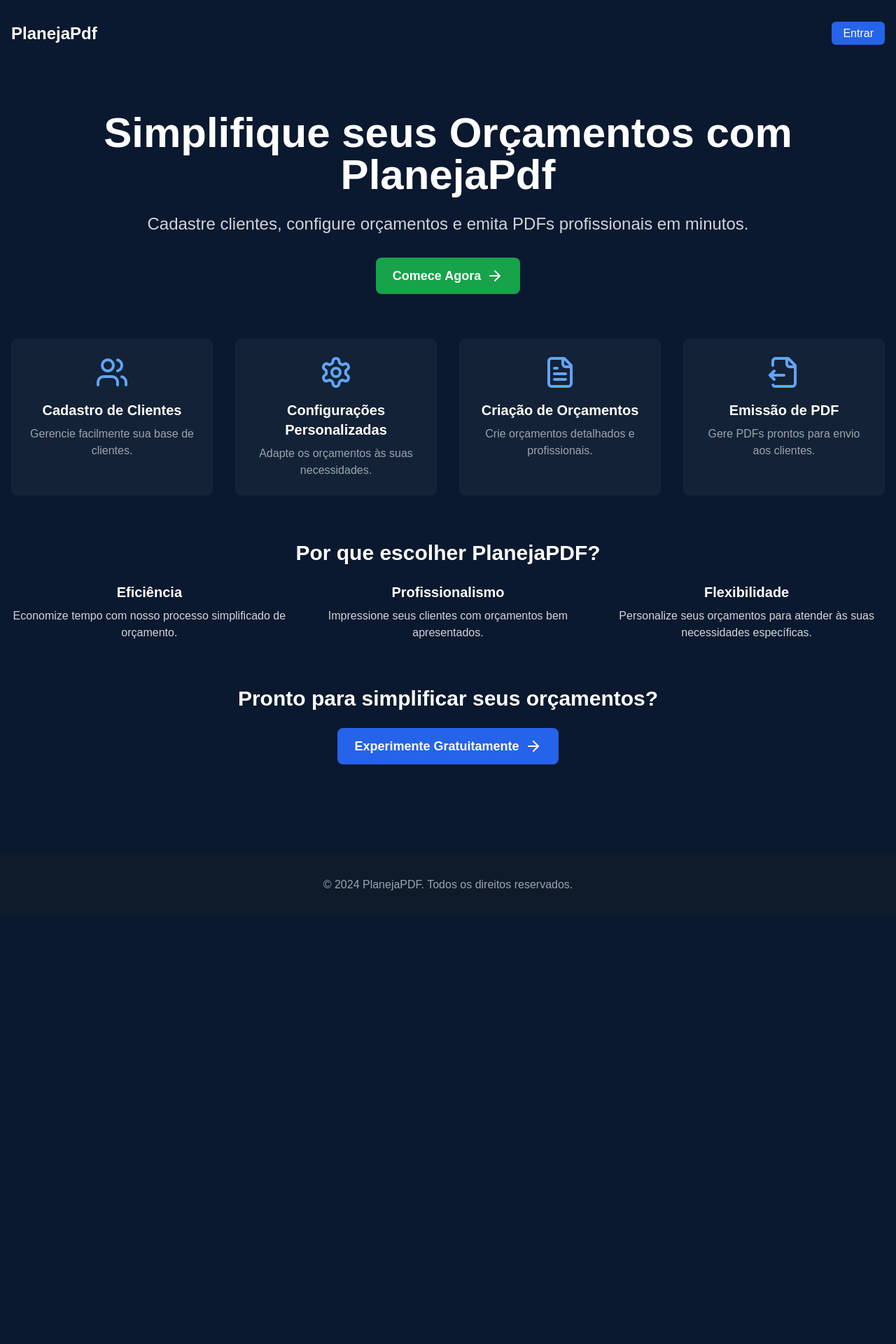
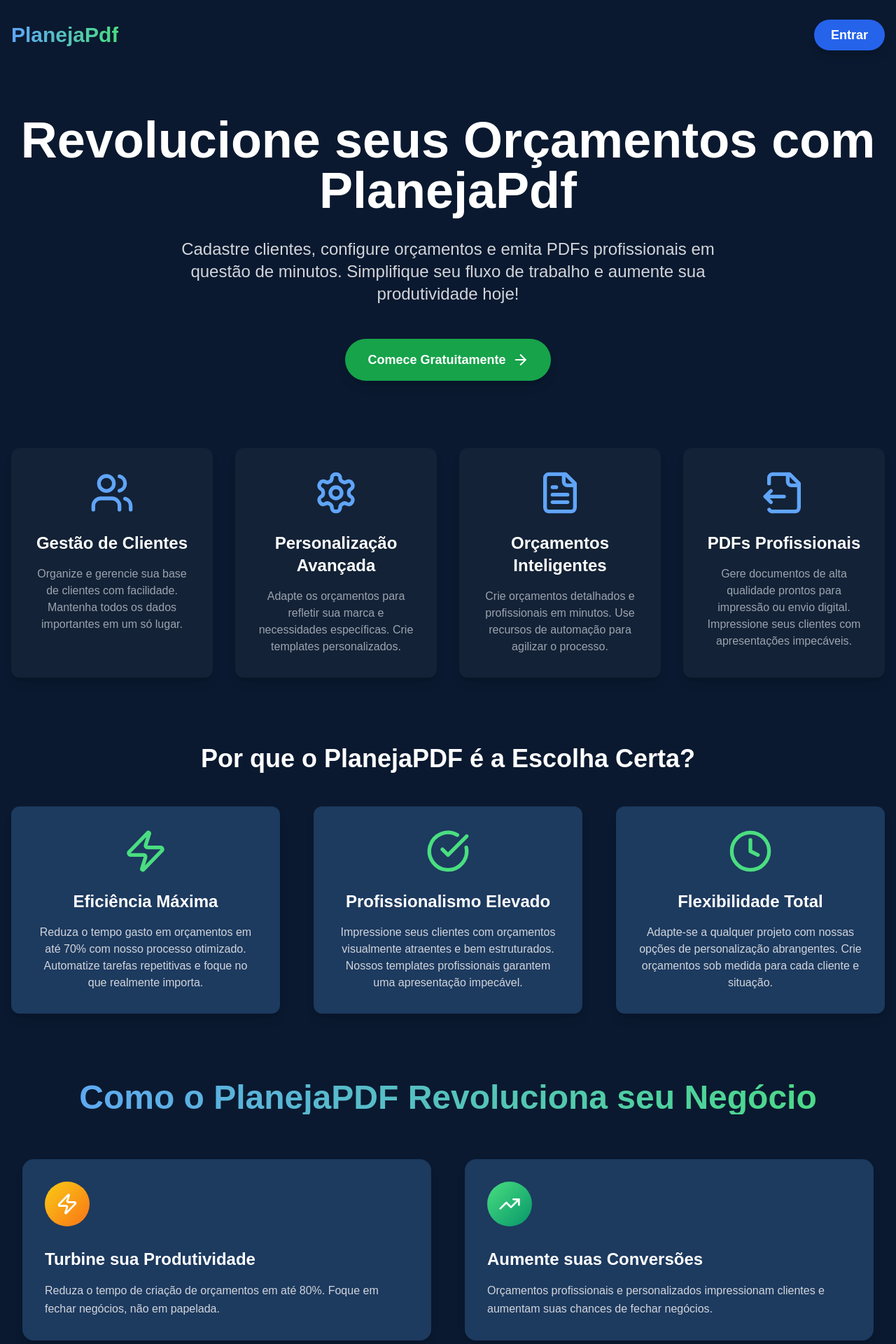
Before and after one commit to annaclaratxm/planeja-pdf, a Next.js app: page / in a window 1280 px wide. Shown: the top 1920 px of the page at 70% size. Before the commit the page ends 1308 px from the top, so only its background shows below. Built offline with nearby package versions, Linux system fonts and the light colour scheme.

Commit message:
feat: Add framer-motion library for animations

```diff
--- a/package.json
+++ b/package.json
@@ -51,6 +51,7 @@
     "cmdk": "^1.0.0",
     "date-fns": "^3.6.0",
     "embla-carousel-react": "^8.3.0",
+    "framer-motion": "^11.12.0",
     "input-otp": "^1.2.4",
     "jspdf": "^2.5.2",
     "lucide-react": "^0.454.0",
--- a/src/app/page.tsx
+++ b/src/app/page.tsx
@@ -1,81 +1,284 @@
-import { ArrowRight, FileOutput, FileText, Settings, Users } from 'lucide-react'
+'use client'
+
+import { motion, useScroll, useTransform } from 'framer-motion'
+import { ArrowRight, Award, CheckCircle, Clock, FileOutput, FileText, PieChart, Settings, TrendingUp, Users, Zap } from 'lucide-react'
 import Link from 'next/link'
+import { useRef } from 'react'
 
 export default function LandingPage() {
+  const targetRef = useRef(null)
+  const { scrollYProgress } = useScroll({
+    target: targetRef,
+    offset: ["start end", "end start"]
+  })
+
+  const opacity = useTransform(scrollYProgress, [0, 0.5], [0, 1])
+  const scale = useTransform(scrollYProgress, [0, 0.5], [0.8, 1])
+
+  const fadeInUp = {
+    initial: { opacity: 0, y: 60 },
+    animate: { opacity: 1, y: 0 },
+    transition: { duration: 0.6, ease: "easeOut" }
+  }
+
+  const staggerChildren = {
+    animate: {
+      transition: {
+        staggerChildren: 0.1
+      }
+    }
+  }
+
   return (
-    <div className="min-h-screen bg-[#0a192f] text-white">
-      <header className="container mx-auto px-4 py-8">
+    <div className="min-h-screen bg-[#0a192f] text-white overflow-hidden" ref={targetRef}>
+      <motion.header
+        className="container mx-auto px-4 py-8"
+        initial={{ opacity: 0, y: -50 }}
+        animate={{ opacity: 1, y: 0 }}
+        transition={{ duration: 0.5, delay: 0.2 }}
+      >
         <nav className="flex justify-between items-center">
-          <div className="text-2xl font-bold">PlanejaPdf</div>
-          <div className="space-x-4">
-            <Link href="/auth" className="bg-blue-600 hover:bg-blue-700 px-4 py-2 rounded-md transition-colors">Entrar</Link>
-          </div>
+          <motion.div
+            className="text-3xl font-bold bg-gradient-to-r from-blue-400 to-green-400 text-transparent bg-clip-text"
+            whileHover={{ scale: 1.05 }}
+            whileTap={{ scale: 0.95 }}
+          >
+            PlanejaPdf
+          </motion.div>
+          <motion.div
+            className="space-x-4"
+            initial={{ opacity: 0, x: 20 }}
+            animate={{ opacity: 1, x: 0 }}
+            transition={{ duration: 0.5 }}
+          >
+            <Link href="/auth" className="bg-blue-600 hover:bg-blue-700 px-6 py-3 rounded-full transition-colors text-lg font-semibold shadow-lg hover:shadow-xl transform hover:scale-105 transition-all duration-300">
+              Entrar
+            </Link>
+          </motion.div>
         </nav>
-      </header>
+      </motion.header>
 
       <main className="container mx-auto px-4 py-16">
-        <section className="text-center mb-16">
-          <h1 className="text-4xl md:text-6xl font-bold mb-6">Simplifique seus Orçamentos com PlanejaPdf</h1>
-          <p className="text-xl md:text-2xl mb-8 text-gray-300">Cadastre clientes, configure orçamentos e emita PDFs profissionais em minutos.</p>
-          <Link
-            href="/auth"
-            className="inline-flex items-center bg-green-600 hover:bg-green-700 text-white font-bold py-3 px-6 rounded-lg text-lg transition-colors"
+        <motion.section
+          className="text-center mb-24"
+          initial="initial"
+          animate="animate"
+          variants={staggerChildren}
+        >
+          <motion.h1
+            className="text-5xl md:text-7xl font-bold mb-8 leading-tight"
+            variants={fadeInUp}
           >
-            Comece Agora
-            <ArrowRight className="ml-2" />
-          </Link>
-        </section>
+            Revolucione seus Orçamentos com PlanejaPdf
+          </motion.h1>
+          <motion.p
+            className="text-xl md:text-2xl mb-12 text-gray-300 max-w-3xl mx-auto"
+            variants={fadeInUp}
+          >
+            Cadastre clientes, configure orçamentos e emita PDFs profissionais em questão de minutos. Simplifique seu fluxo de trabalho e aumente sua produtividade hoje!
+          </motion.p>
+          <motion.div
+            variants={fadeInUp}
+            whileHover={{ scale: 1.05 }}
+            whileTap={{ scale: 0.95 }}
+          >
+            <Link
+              href="/auth"
+              className="inline-flex items-center bg-green-600 hover:bg-green-700 text-white font-bold py-4 px-8 rounded-full text-lg transition-all duration-300 shadow-lg hover:shadow-xl"
+            >
+              Comece Gratuitamente
+              <motion.div
+                className="ml-2"
+                animate={{ x: [0, 5, 0] }}
+                transition={{ repeat: Infinity, duration: 1.5 }}
+              >
+                <ArrowRight />
+              </motion.div>
+            </Link>
+          </motion.div>
+        </motion.section>
 
-        <section className="grid md:grid-cols-2 lg:grid-cols-4 gap-8 mb-16">
+        <motion.section
+          className="grid md:grid-cols-2 lg:grid-cols-4 gap-8 mb-24"
+          variants={staggerChildren}
+          initial="initial"
+          animate="animate"
+        >
           {[
-            { icon: Users, title: "Cadastro de Clientes", description: "Gerencie facilmente sua base de clientes." },
-            { icon: Settings, title: "Configurações Personalizadas", description: "Adapte os orçamentos às suas necessidades." },
-            { icon: FileText, title: "Criação de Orçamentos", description: "Crie orçamentos detalhados e profissionais." },
-            { icon: FileOutput, title: "Emissão de PDF", description: "Gere PDFs prontos para envio aos clientes." },
+            { icon: Users, title: "Gestão de Clientes", description: "Organize e gerencie sua base de clientes com facilidade. Mantenha todos os dados importantes em um só lugar." },
+            { icon: Settings, title: "Personalização Avançada", description: "Adapte os orçamentos para refletir sua marca e necessidades específicas. Crie templates personalizados." },
+            { icon: FileText, title: "Orçamentos Inteligentes", description: "Crie orçamentos detalhados e profissionais em minutos. Use recursos de automação para agilizar o processo." },
+            { icon: FileOutput, title: "PDFs Profissionais", description: "Gere documentos de alta qualidade prontos para impressão ou envio digital. Impressione seus clientes com apresentações impecáveis." },
           ].map((feature, index) => (
-            <div key={index} className="bg-[#132236] p-6 rounded-lg text-center">
-              <feature.icon className="mx-auto mb-4 h-12 w-12 text-blue-400" />
-              <h3 className="text-xl font-semibold mb-2">{feature.title}</h3>
+            <motion.div
+              key={index}
+              className="bg-[#132236] p-8 rounded-xl text-center shadow-lg hover:shadow-xl transition-all duration-300"
+              variants={fadeInUp}
+              whileHover={{ scale: 1.05 }}
+              whileTap={{ scale: 0.95 }}
+            >
+              <div className="mx-auto mb-6 h-16 w-16 text-blue-400">
+                <feature.icon className="h-full w-full" />
+              </div>
+              <h3 className="text-2xl font-semibold mb-4">{feature.title}</h3>
               <p className="text-gray-400">{feature.description}</p>
-            </div>
+            </motion.div>
           ))}
-        </section>
+        </motion.section>
 
-        <section className="text-center mb-16">
-          <h2 className="text-3xl font-bold mb-6">Por que escolher PlanejaPDF?</h2>
-          <div className="grid md:grid-cols-3 gap-8">
-            <div>
-              <h3 className="text-xl font-semibold mb-2">Eficiência</h3>
-              <p className="text-gray-300">Economize tempo com nosso processo simplificado de orçamento.</p>
-            </div>
-            <div>
-              <h3 className="text-xl font-semibold mb-2">Profissionalismo</h3>
-              <p className="text-gray-300">Impressione seus clientes com orçamentos bem apresentados.</p>
-            </div>
-            <div>
-              <h3 className="text-xl font-semibold mb-2">Flexibilidade</h3>
-              <p className="text-gray-300">Personalize seus orçamentos para atender às suas necessidades específicas.</p>
-            </div>
+        <motion.section
+          className="text-center mb-24"
+          style={{ opacity, scale }}
+        >
+          <motion.h2
+            className="text-4xl font-bold mb-12"
+            variants={fadeInUp}
+          >
+            Por que o PlanejaPDF é a Escolha Certa?
+          </motion.h2>
+          <motion.div
+            className="grid md:grid-cols-3 gap-12"
+            variants={staggerChildren}
+          >
+            {[
+              { icon: Zap, title: "Eficiência Máxima", description: "Reduza o tempo gasto em orçamentos em até 70% com nosso processo otimizado. Automatize tarefas repetitivas e foque no que realmente importa." },
+              { icon: CheckCircle, title: "Profissionalismo Elevado", description: "Impressione seus clientes com orçamentos visualmente atraentes e bem estruturados. Nossos templates profissionais garantem uma apresentação impecável." },
+              { icon: Clock, title: "Flexibilidade Total", description: "Adapte-se a qualquer projeto com nossas opções de personalização abrangentes. Crie orçamentos sob medida para cada cliente e situação." },
+            ].map((item, index) => (
+              <motion.div
+                key={index}
+                className="bg-[#1d3a5f] p-8 rounded-xl shadow-lg hover:shadow-xl transition-all duration-300"
+                variants={fadeInUp}
+                whileHover={{ scale: 1.05 }}
+                whileTap={{ scale: 0.95 }}
+              >
+                <div className="mx-auto mb-6 h-16 w-16 text-green-400">
+                  <item.icon className="h-full w-full" />
+                </div>
+                <h3 className="text-2xl font-semibold mb-4">{item.title}</h3>
+                <p className="text-gray-300">{item.description}</p>
+              </motion.div>
+            ))}
+          </motion.div>
+        </motion.section>
+
+
+
+        <div className="container mx-auto px-4">
+          <motion.h2
+            className="text-5xl font-bold mb-16 text-center bg-clip-text text-transparent bg-gradient-to-r from-blue-400 to-green-400"
+            variants={{
+              initial: { opacity: 0, y: 50 },
+              animate: { opacity: 1, y: 0, transition: { duration: 0.6 } }
+            }}
+          >
+            Como o PlanejaPDF Revoluciona seu Negócio
+          </motion.h2>
+          <div className="grid md:grid-cols-2 gap-12">
+            {[
+              {
+                icon: Zap,
+                title: "Turbine sua Produtividade",
+                description: "Reduza o tempo de criação de orçamentos em até 80%. Foque em fechar negócios, não em papelada.",
+                color: "from-yellow-400 to-orange-500"
+              },
+              {
+                icon: TrendingUp,
+                title: "Aumente suas Conversões",
+                description: "Orçamentos profissionais e personalizados impressionam clientes e aumentam suas chances de fechar negócios.",
+                color: "from-green-400 to-emerald-600"
+              },
+              {
+                icon: PieChart,
+                title: "Análise de Desempenho",
+                description: "Acompanhe o sucesso de seus orçamentos e identifique oportunidades de melhoria com nossos relatórios detalhados.",
+                color: "from-blue-400 to-indigo-600"
+              },
+              {
+                icon: Award,
+                title: "Destaque-se da Concorrência",
+                description: "Ofereça uma experiência superior aos seus clientes com orçamentos claros, detalhados e visualmente atraentes.",
+                color: "from-purple-400 to-pink-500"
+              },
+            ].map((item, index) => (
+              <motion.div
+                key={index}
+                className="bg-[#1d3a5f] rounded-2xl p-8 shadow-lg hover:shadow-xl transition-all duration-300 transform hover:-translate-y-2"
+                variants={{
+                  initial: { opacity: 0, y: 50 },
+                  animate: { opacity: 1, y: 0, transition: { duration: 0.6 } }
+                }}
+              >
+                <div className={`mb-6 p-4 rounded-full inline-block bg-gradient-to-br ${item.color}`}>
+                  <item.icon className="h-8 w-8 text-white" />
+                </div>
+                <h3 className="text-2xl font-bold mb-4">{item.title}</h3>
+                <p className="text-gray-300 leading-relaxed">{item.description}</p>
+              </motion.div>
+            ))}
           </div>
-        </section>
+        </div>
 
-        <section className="text-center">
-          <h2 className="text-3xl font-bold mb-6">Pronto para simplificar seus orçamentos?</h2>
-          <Link
-            href="/signup"
-            className="inline-flex items-center bg-blue-600 hover:bg-blue-700 text-white font-bold py-3 px-6 rounded-lg text-lg transition-colors"
-          >
-            Experimente Gratuitamente
-            <ArrowRight className="ml-2" />
-          </Link>
-        </section>
+        <motion.section
+          className="py-24 bg-[url('/path-to-your-image.jpg')] bg-cover bg-center relative"
+          initial="initial"
+          animate="animate"
+          variants={{
+            initial: { opacity: 0 },
+            animate: { opacity: 1, transition: { duration: 0.8 } }
+          }}
+        >
+          <div className="absolute inset-0 bg-[#0a192f] bg-opacity-90"></div>
+          <div className="container mx-auto px-4 relative z-10">
+            <motion.div
+              className="max-w-3xl mx-auto text-center"
+              variants={{
+                initial: { opacity: 0, y: 50 },
+                animate: { opacity: 1, y: 0, transition: { duration: 0.6 } }
+              }}
+            >
+              <h2 className="text-5xl font-bold mb-8 leading-tight">
+                Pronto para Revolucionar seus Orçamentos?
+              </h2>
+              <p className="text-xl mb-12 text-gray-300">
+                Junte-se a milhares de profissionais que já estão economizando tempo,
+                fechando mais negócios e transformando suas empresas com o PlanejaPDF.
+              </p>
+              <motion.div
+                className="flex flex-col sm:flex-row justify-center items-center gap-4"
+                variants={{
+                  initial: { opacity: 0, y: 20 },
+                  animate: { opacity: 1, y: 0, transition: { delay: 0.2, duration: 0.6 } }
+                }}
+              >
+                <Link
+                  href="/auth"
+                  className="inline-flex items-center bg-gradient-to-r from-blue-600 to-green-500 text-white font-bold py-4 px-8 rounded-full text-xl transition-all duration-300 shadow-lg hover:shadow-xl transform hover:scale-105"
+                >
+                  Comece Gratuitamente
+                  <ArrowRight className="ml-2" />
+                </Link>
+              </motion.div>
+            </motion.div>
+          </div>
+        </motion.section>
       </main>
 
-      <footer className="bg-[#0d1b2a] py-8 mt-16">
+      <motion.footer
+        className="bg-[#0d1b2a] py-12 "
+        initial={{ opacity: 0 }}
+        animate={{ opacity: 1 }}
+        transition={{ duration: 0.5, delay: 0.2 }}
+      >
         <div className="container mx-auto px-4 text-center text-gray-400">
-          <p>&copy; 2024 PlanejaPDF. Todos os direitos reservados.</p>
+          <p className="mb-4">&copy; 2024 PlanejaPDF. Transformando a maneira como você cria orçamentos.</p>
+          <div className="flex justify-center space-x-4">
+            <Link href="/" className="hover:text-white transition-colors">Termos de Uso</Link>
+            <Link href="/" className="hover:text-white transition-colors">Política de Privacidade</Link>
+            <Link href="/" className="hover:text-white transition-colors">Contato</Link>
+          </div>
         </div>
-      </footer>
+      </motion.footer>
     </div>
   )
 }
```
